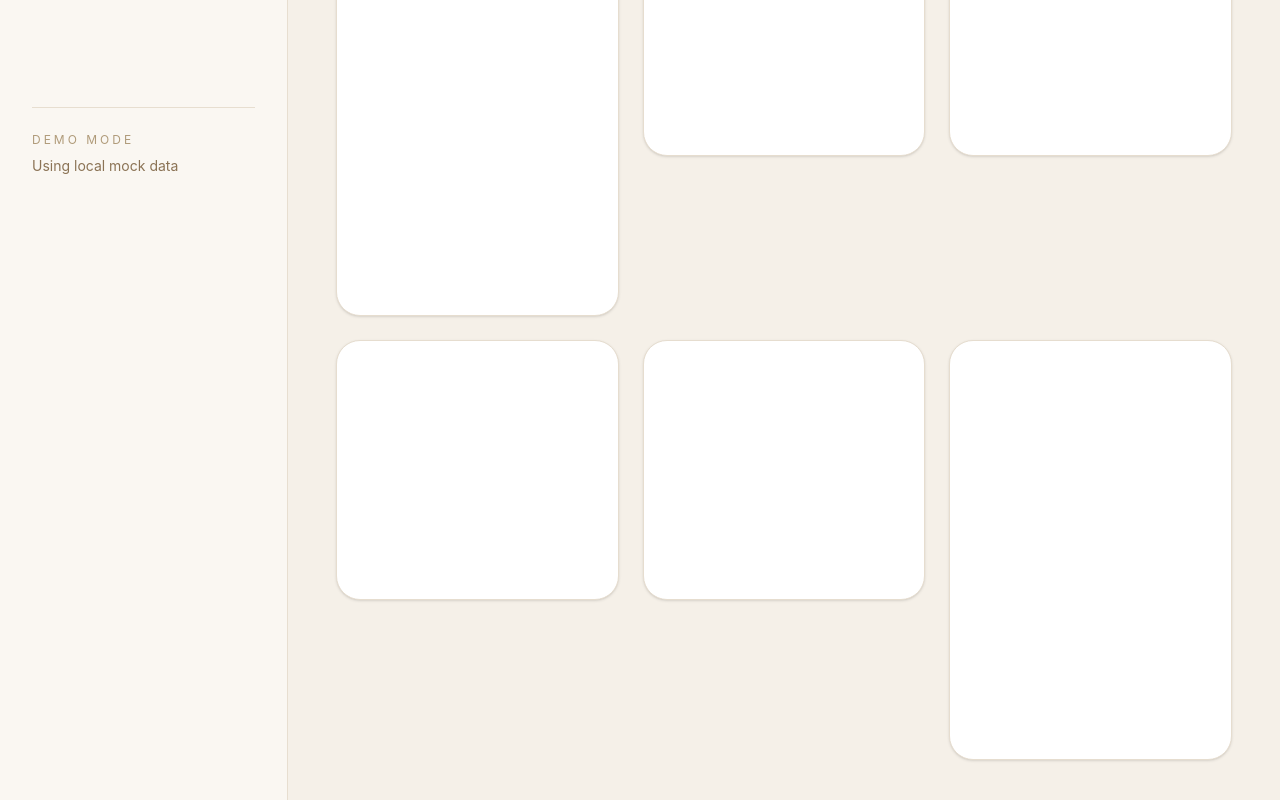
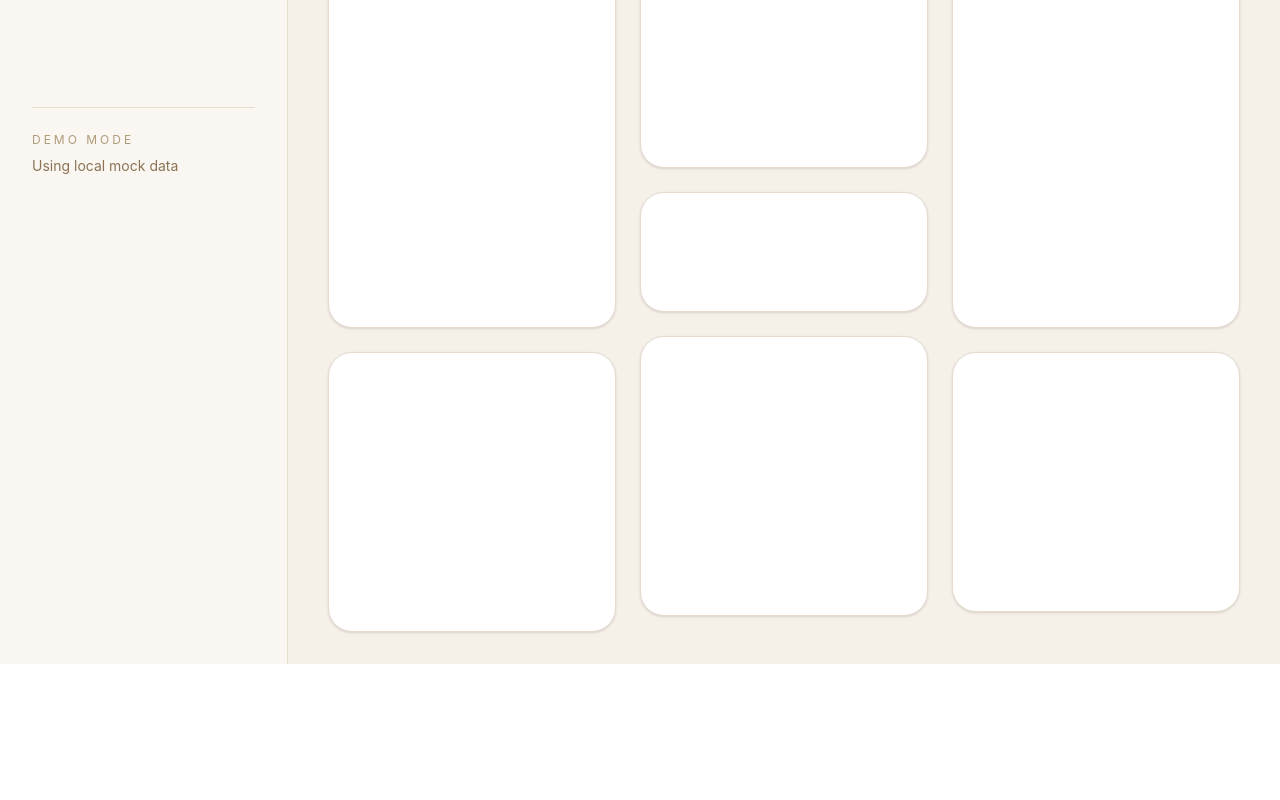
Before and after one commit to SepideNorouzi/ReadersNook, a React (Vite) app: page / in a window 1280 px wide. Shown: the part 584-1384 px from the top of the page. After the commit the page ends 1248 px from the top, so only its background shows below. Built offline with nearby package versions, Linux system fonts and the light colour scheme.

Commit message:
separate mobile/desktop view

```diff
--- a/src/app/Router.tsx
+++ b/src/app/Router.tsx
@@ -1,25 +1,16 @@
-// this is nested routing instead of the regular ones i always use.
-
 import { createBrowserRouter, RouterProvider } from "react-router";
 
 import Dashboard from "../pages/Dashboard";
 import BookDetail from "../pages/BookDetail";
-import DashboardLayout from "../layouts/DashboardLayout";
 
 const router = createBrowserRouter([
   {
     path: "/",
-    element: <DashboardLayout />,
-    children: [
-      {
-        index: true,
-        element: <Dashboard />,
-      },
-      {
-        path: "book/:id",
-        element: <BookDetail />,
-      },
-    ],
+    element: <Dashboard />,
+  },
+  {
+    path: "book/:id",
+    element: <BookDetail />,
   },
 ]);
 
--- /dev/null
+++ b/src/components/ResponsiveView.tsx
@@ -0,0 +1,16 @@
+interface ResponsiveViewProps {
+  mobile: React.ReactNode;
+  desktop: React.ReactNode;
+}
+
+export default function ResponsiveView({
+  mobile,
+  desktop,
+}: ResponsiveViewProps) {
+  return (
+    <>
+      <div className="lg:hidden">{mobile}</div>
+      <div className="hidden lg:block">{desktop}</div>
+    </>
+  );
+}
--- a/src/components/navigation/MobileNavbar.tsx
+++ b/src/components/navigation/MobileNavbar.tsx
@@ -4,7 +4,8 @@ export default function MobileNavbar() {
   return (
     <header
   className="
-        sticky
+    absolute
+    inset-x-0
     top-0
     z-50
     lg:hidden
--- a/src/features/dashboard/DashboardGrid.tsx
+++ b/src/features/dashboard/DashboardGrid.tsx
@@ -2,24 +2,44 @@ import Card from "../../components/ui/Card";
 
 export default function DashboardGrid() {
   return (
-    <div
-      className="
-      grid
-      gap-6
+    <>
+      {/* Mobile */}
+      <div className="flex flex-col gap-4 xl:hidden">
 
-      md:grid-cols-2
+        <Card className="h-[380px]" />
 
-      xl:grid-cols-3
-      "
-    >
-      <Card className="h-[420px]" />
-      <Card className="h-[260px]" />
-      <Card className="h-[260px]" />
+        <Card className="h-[220px]" />
 
-      <Card className="h-[260px]" />
-      <Card className="h-[260px]" />
+        <Card className="h-[90px]" />
 
-      <Card className="h-[420px] md:col-span-2 xl:col-span-1" />
-    </div>
+        <Card className="h-[250px]" />
+
+        <Card className="h-[250px]" />
+
+        <Card className="h-[250px]" />
+
+      </div>
+
+      {/* Desktop */}
+      <div className="hidden xl:grid xl:grid-cols-3 xl:gap-6">
+
+        <div className="flex flex-col gap-6">
+          <Card className="h-[420px]" />
+          <Card className="h-[280px]" />
+        </div>
+
+        <div className="flex flex-col gap-6">
+          <Card className="h-[260px]" />
+          <Card className="h-[120px]" />
+          <Card className="h-[280px]" />
+        </div>
+
+        <div className="flex flex-col gap-6">
+          <Card className="h-[420px]" />
+          <Card className="h-[260px]" />
+        </div>
+
+      </div>
+    </>
   );
 }
--- a/src/features/dashboard/Hero.tsx
+++ b/src/features/dashboard/Hero.tsx
@@ -4,11 +4,13 @@ export default function Hero() {
   return (
     <section
       className="
-      relative
-      h-[220px]
-      lg:h-[340px]
-      overflow-hidden
-      "
+relative
+h-[220px]
+overflow-hidden
+
+lg:h-[320px]
+xl:h-[360px]
+"
     >
       <img src={hero} className="absolute inset-0 h-full w-full object-cover" />
 
--- a/src/layouts/DashboardLayout.tsx
+++ b/src/layouts/DashboardLayout.tsx
@@ -1,33 +1,26 @@
 import { Outlet } from "react-router";
 import Sidebar from "../components/navigation/Sidebar";
 import MobileNavbar from "../components/navigation/MobileNavbar";
-import Hero from "../features/dashboard/Hero";
 
-function DashboardLayout() {
+export default function DashboardLayout() {
   return (
     <main className="min-h-screen bg-[#F5F0E8]">
-      <div className="mx-auto flex min-h-screen max-w-[1600px]">
+      {/* Mobile Navbar */}
+      <div className="lg:hidden">
+        <MobileNavbar />
+      </div>
+
+      <div className="mx-auto flex min-h-screen max-w-[1700px]">
         {/* Desktop Sidebar */}
         <aside className="hidden lg:block w-72 border-r border-[#E7DED0] bg-[#FAF7F2]">
           <Sidebar />
         </aside>
 
-        {/* Main */}
+        {/* Pages */}
         <section className="flex-1">
-          {/* Mobile Navigation */}
-          <div className="relative">
-            <div className="lg:hidden">
-              <MobileNavbar />
-            </div>
-
-            <Hero />
-          </div>
-
           <Outlet />
         </section>
       </div>
     </main>
   );
 }
-
-export default DashboardLayout;
--- /dev/null
+++ b/src/layouts/DesktopDashboard.tsx
@@ -0,0 +1,26 @@
+import Sidebar from "../components/navigation/Sidebar";
+import DashboardGrid from "../features/dashboard/DashboardGrid";
+import DashboardHeader from "../features/dashboard/DashboardHeader";
+import Hero from "../features/dashboard/Hero";
+
+export default function DesktopDashboard() {
+  return (
+    <main className="min-h-screen bg-[#F5F0E8]">
+      <div className="mx-auto flex min-h-screen max-w-[1700px]">
+        <aside className="w-72 border-r border-[#E7DED0] bg-[#FAF7F2]">
+          <Sidebar />
+        </aside>
+
+        <section className="flex-1">
+          <Hero />
+
+          <div className="px-10 py-8">
+            <DashboardHeader />
+
+            <DashboardGrid />
+          </div>
+        </section>
+      </div>
+    </main>
+  );
+}
--- /dev/null
+++ b/src/layouts/MobileDashboard.tsx
@@ -0,0 +1,22 @@
+import MobileNavbar from "../components/navigation/MobileNavbar";
+import DashboardGrid from "../features/dashboard/DashboardGrid";
+import DashboardHeader from "../features/dashboard/DashboardHeader";
+import Hero from "../features/dashboard/Hero";
+
+export default function MobileDashboard() {
+  return (
+    <main className="min-h-screen bg-[#F5F0E8]">
+      <div className="relative">
+        <MobileNavbar />
+
+        <Hero />
+      </div>
+
+      <section className="px-6 py-6">
+        <DashboardHeader />
+
+        <DashboardGrid />
+      </section>
+    </main>
+  );
+}
--- a/src/pages/Dashboard.tsx
+++ b/src/pages/Dashboard.tsx
@@ -1,14 +1,12 @@
-import DashboardGrid from "../features/dashboard/DashboardGrid";
-import DashboardHeader from "../features/dashboard/DashboardHeader";
+import ResponsiveView from "../components/ResponsiveView";
+import DesktopDashboard from "../layouts/DesktopDashboard";
+import MobileDashboard from "../layouts/MobileDashboard";
 
-function Dashboard() {
+export default function Dashboard() {
   return (
-    <div className="px-6 py-8 lg:px-12 lg:py-10">
-      <DashboardHeader />
-
-      <DashboardGrid />
-    </div>
+    <ResponsiveView
+      mobile={<MobileDashboard />}
+      desktop={<DesktopDashboard />}
+    />
   );
 }
-
-export default Dashboard;
```
Lines whose indentation alone changed are shown as unchanged.
